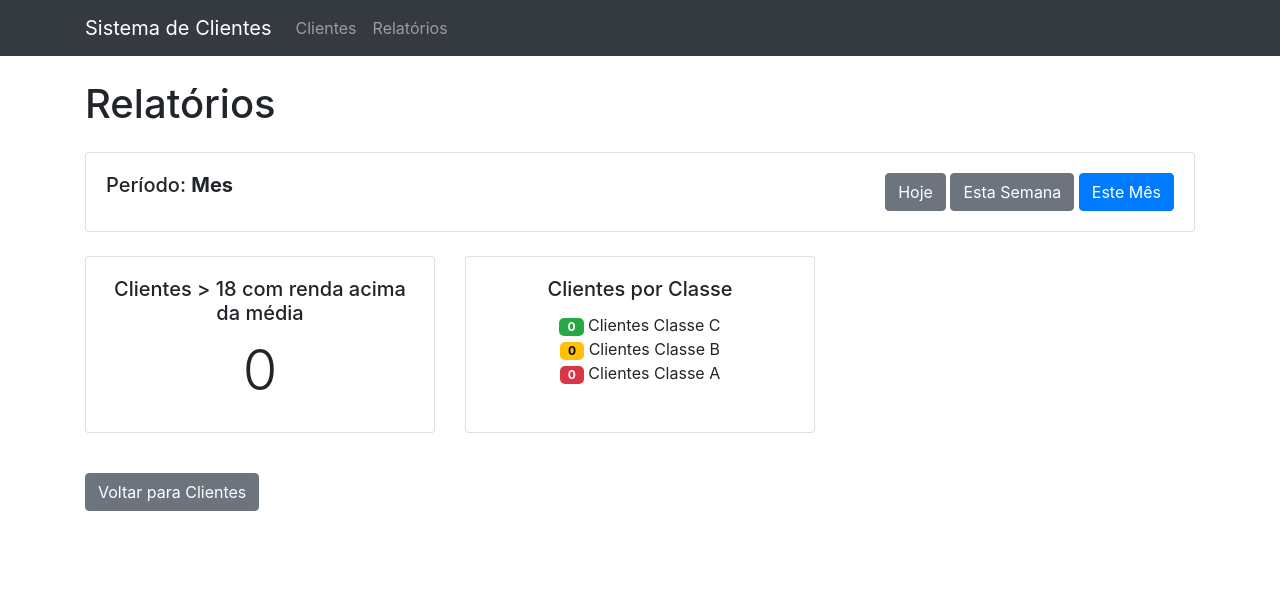
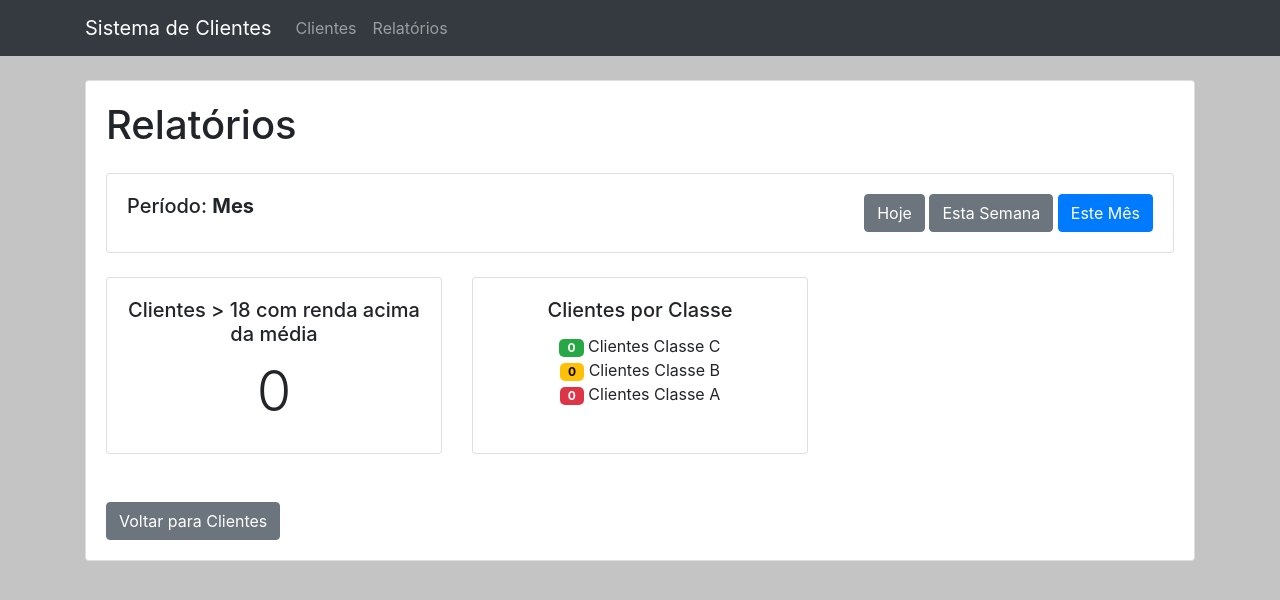
Before and after one commit to DiegoFernands/teste-bws, a PHP site: page /sistema_clientes/cliente/relatorios in a window 1280 px wide. Shown: the top 600 px of the page. Run offline with PHP 8.4, Linux system fonts and the light colour scheme; data that the repository does not hold is empty; some libraries are stand-ins or nearby versions.

Commit message:
Correcões

```diff
--- a/app/controllers/ClienteController.php
+++ b/app/controllers/ClienteController.php
@@ -103,7 +103,7 @@ class ClienteController {
                 'renda_familiar_cliente' => $cliente->renda_familiar,
                 'acao' => 'editar'
             ];
-            $this->carregar_view('cliente/form', $dados); // CORREÇÃO: Carrega o form.php, não form_edit.php
+            $this->carregar_view('cliente/form', $dados);
         }
     }
     public function deletar($id) {
@@ -131,6 +131,7 @@ class ClienteController {
         require_once __DIR__ . '/../views/footer.php';
     }
 
+    // Método que gera o relátorio
     public function relatorios() {
         $periodo = isset($_GET['periodo']) ? $_GET['periodo'] : 'mes';
         $data_inicio_periodo = '';
@@ -162,6 +163,7 @@ class ClienteController {
         $this->carregar_view('cliente/relatorios', $dados);
     }
 
+    // Função tirada de um projeto
     public function validar_cpf($cpf) {
         $cpf = preg_replace('/[^0-9]/', '', (string) $cpf);
 
--- a/app/views/cliente/relatorios.php
+++ b/app/views/cliente/relatorios.php
@@ -1,3 +1,4 @@
+<div class="card card-body mb-4">
     <div class="row mb-3">
         <div class="col-md-12">
             <h1>Relatórios</h1>
@@ -50,4 +51,9 @@
         </div>
     </div>
 
-<a href="<?= URLROOT; ?>/cliente/index" class="btn btn-secondary mt-3">Voltar para Clientes</a>
+    <div class="row mt-4">
+        <div class="col-12 text-left">
+            <a href="<?= URLROOT; ?>/cliente/index" class="btn btn-secondary">Voltar para Clientes</a>
+        </div>
+    </div>
+</div>
--- a/public/css/style.css
+++ b/public/css/style.css
@@ -3,6 +3,7 @@
     color: white;
     border-radius: 5px;
     padding: 3px 8px;
+    white-space: nowrap;
 }
 
 .badge-b {
@@ -10,6 +11,7 @@
     color: black;
     border-radius: 5px;
     padding: 3px 8px;
+    white-space: nowrap;
 }
 
 .badge-c {
@@ -17,4 +19,9 @@
     color: white;
     border-radius: 5px;
     padding: 3px 8px;
+    white-space: nowrap;
 }
+
+body {
+    background-color: #c4c4c4;
+}
```
Also changed, not shown: app/views/cliente/form.php (+5 -5 lines), app/views/cliente/index.php (+5 -3 lines). Lines whose indentation alone changed are shown as unchanged.
